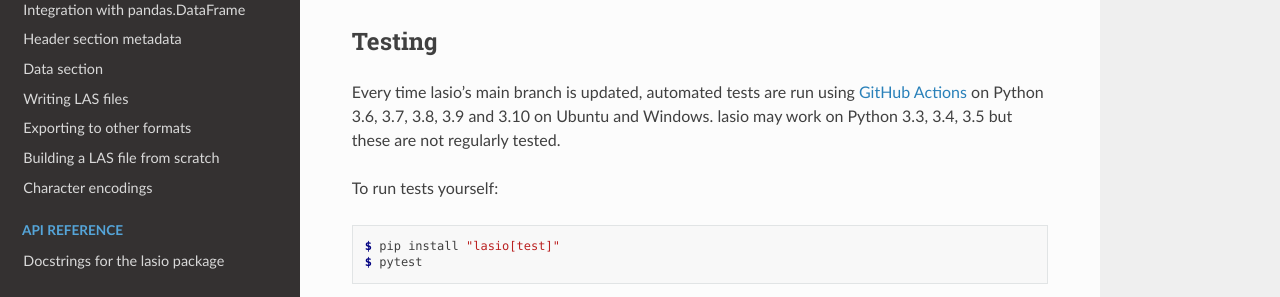
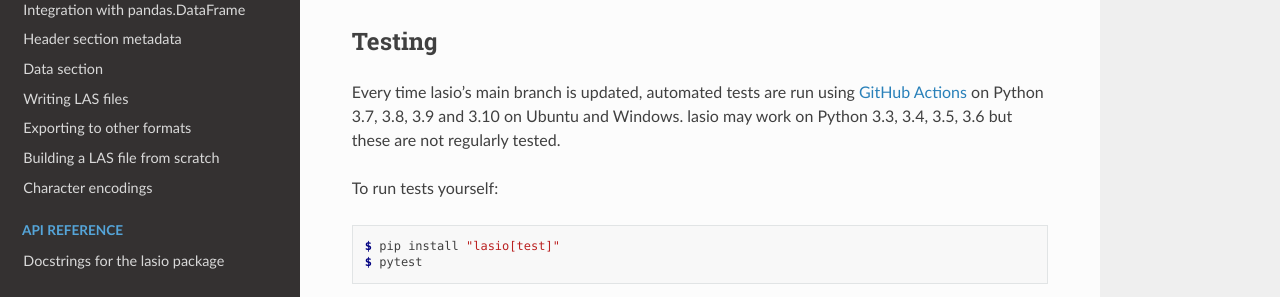
Before and after one commit to kinverarity1/lasio, a Sphinx documentation site: the page built from docs/source/contributing.rst, in a window 1280 px wide and 900 px high, scrolled down 3483 px. Shown: the part 175-472 px from the top of the window. Built offline with Sphinx 7.4.7 and the Read the Docs theme 2.0.0, drawn with Linux system fonts in a browser that asks for light colours; formulas are drawn with MathJax 3.

```diff
--- a/docs/source/contributing.rst
+++ b/docs/source/contributing.rst
@@ -165,8 +165,8 @@ Testing
 -------
 
 Every time lasio's main branch is updated, automated tests are run using
-`GitHub Actions`_ on Python 3.6, 3.7, 3.8, 3.9 and 3.10 on Ubuntu and Windows.
-lasio may work on Python 3.3, 3.4, 3.5 but these are not regularly tested.
+`GitHub Actions`_ on Python 3.7, 3.8, 3.9 and 3.10 on Ubuntu and Windows.
+lasio may work on Python 3.3, 3.4, 3.5, 3.6 but these are not regularly tested.
 
 To run tests yourself:
 
--- a/docs/source/index.rst
+++ b/docs/source/index.rst
@@ -5,7 +5,7 @@ lasio - Log ASCII Standard (LAS) files in Python
 
 Read and write Log ASCII Standard files with Python.
 
-This is a Python 3.6+ package to read and write Log ASCII Standard
+This is a Python 3.7+ package to read and write Log ASCII Standard
 (LAS) files, used for borehole data such as geophysical, geological, or
 petrophysical logs. It's compatible with versions 1.2 and 2.0 of the LAS file
 specification, published by the `Canadian Well Logging Society`_.
--- a/docs/source/installation.rst
+++ b/docs/source/installation.rst
@@ -1,7 +1,7 @@
 Installation
 ============
 
-lasio is written to be compatible with Python 3.6+. The best
+lasio is written to be compatible with Python 3.7+. The best
 way to install is using pip.
 
 .. code-block:: bash
--- a/setup.py
+++ b/setup.py
@@ -37,7 +37,6 @@ setup(
         "Natural Language :: English",
         "Operating System :: OS Independent",
         "Programming Language :: Python :: 3",
-        "Programming Language :: Python :: 3.6",
         "Programming Language :: Python :: 3.7",
         "Programming Language :: Python :: 3.8",
         "Programming Language :: Python :: 3.9",
```
Also changed, not shown: 1 other file.
